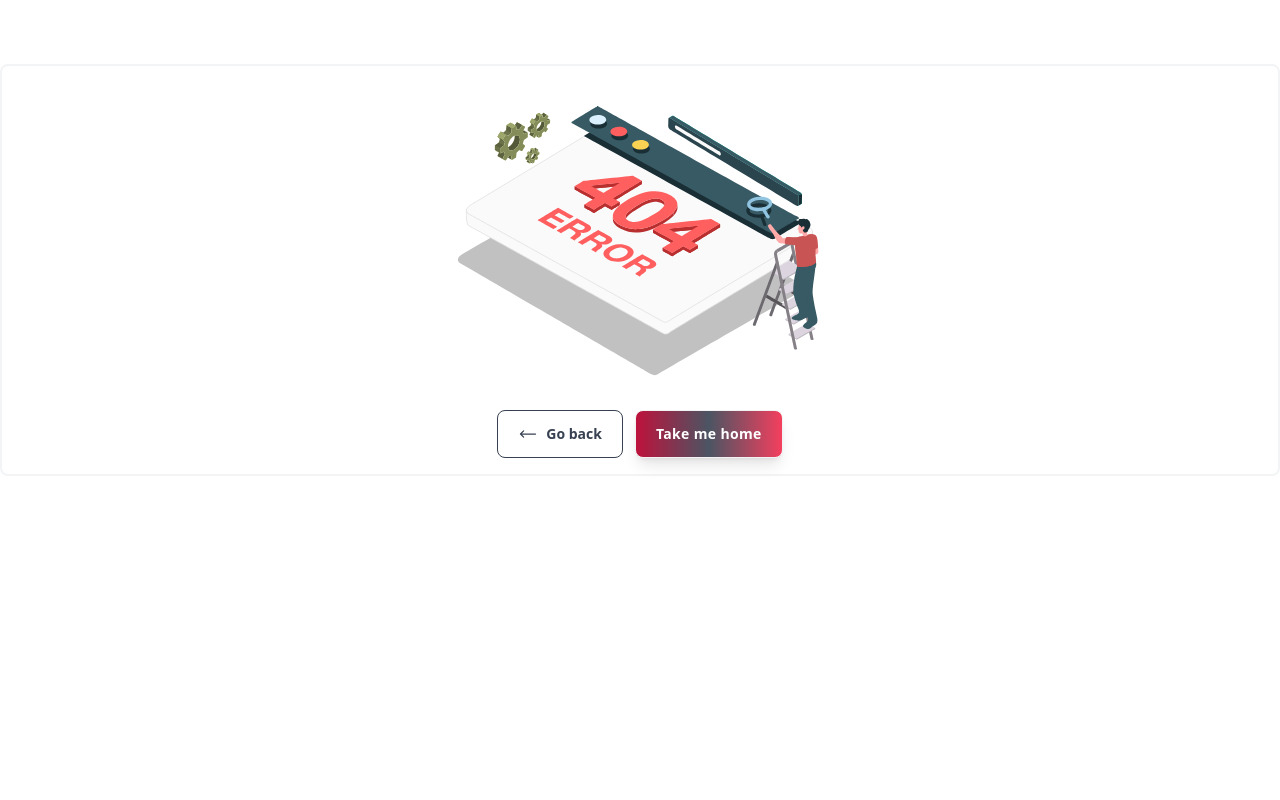
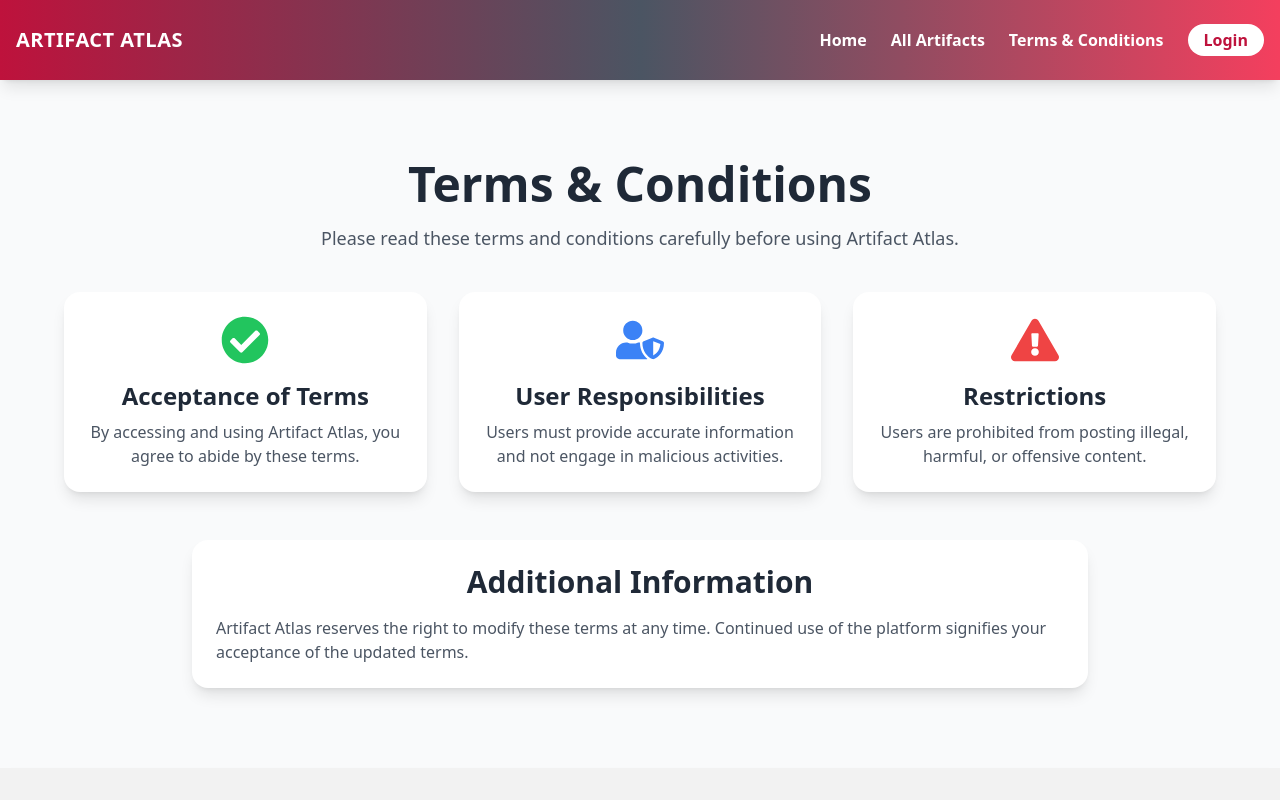
Before and after one commit to abdulmazidakash/c-assignment-11, a React (Vite) app: page /terms-and-conditions in a window 1280 px wide. Shown: the top 800 px of the page. Built offline with nearby package versions, Linux system fonts and the light colour scheme; no server answers.

Commit message:
add terms and conditions page

```diff
--- a/src/components/Navbar.jsx
+++ b/src/components/Navbar.jsx
@@ -43,7 +43,7 @@ const Navbar = () => {
         <div className="hidden md:flex space-x-6 font-semibold items-center">
           <Link to="/" className="hover:text-yellow-300">Home</Link>
           <Link to="/all-artifacts" className="hover:text-yellow-300">All Artifacts</Link>
-          <Link to="/about" className="hover:text-yellow-300">About Us</Link>
+          <Link to="/terms-and-conditions" className="hover:text-yellow-300">Terms & Conditions</Link>
           {user && <Link to="/add-artifact" className="hover:text-yellow-300">Add Artifacts</Link>}
           {!user ? (
             <Link
--- /dev/null
+++ b/src/pages/TermsAndConditions.jsx
@@ -0,0 +1,101 @@
+import { motion } from "framer-motion";
+import { FaCheckCircle, FaExclamationTriangle, FaUserShield } from "react-icons/fa";
+
+const TermsAndConditions = () => {
+  return (
+    <motion.div
+      className="px-6 py-12 md:py-16 lg:py-20 bg-gray-50 dark:bg-gray-900"
+      initial={{ opacity: 0, y: 50 }}
+      animate={{ opacity: 1, y: 0 }}
+      transition={{ duration: 0.8, ease: "easeOut" }}
+    >
+      {/* Page Title */}
+      <motion.h1
+        className="text-4xl md:text-5xl font-bold text-center text-gray-800 dark:text-white"
+        initial={{ opacity: 0, scale: 0.8 }}
+        animate={{ opacity: 1, scale: 1 }}
+        transition={{ duration: 0.6, ease: "easeInOut" }}
+      >
+        Terms & Conditions
+      </motion.h1>
+
+      <motion.p
+        className="text-lg text-center text-gray-600 dark:text-gray-300 mt-4 max-w-3xl mx-auto"
+        initial={{ opacity: 0 }}
+        animate={{ opacity: 1 }}
+        transition={{ delay: 0.3, duration: 0.6 }}
+      >
+        Please read these terms and conditions carefully before using Artifact Atlas.
+      </motion.p>
+
+      {/* Terms and Conditions Sections */}
+      <div className="mt-10 grid grid-cols-1 md:grid-cols-2 lg:grid-cols-3 gap-8 max-w-6xl mx-auto">
+        {/* Acceptance of Terms */}
+        <motion.div
+          className="card bg-white dark:bg-gray-800 shadow-lg rounded-2xl p-6 text-center"
+          whileHover={{ scale: 1.05 }}
+        >
+          <div className="flex justify-center">
+            <FaCheckCircle className="text-green-500 text-5xl" />
+          </div>
+          <h3 className="text-2xl font-semibold text-gray-800 dark:text-white mt-4">
+            Acceptance of Terms
+          </h3>
+          <p className="text-gray-600 dark:text-gray-300 mt-2">
+            By accessing and using Artifact Atlas, you agree to abide by these terms.
+          </p>
+        </motion.div>
+
+        {/* User Responsibilities */}
+        <motion.div
+          className="card bg-white dark:bg-gray-800 shadow-lg rounded-2xl p-6 text-center"
+          whileHover={{ scale: 1.05 }}
+        >
+          <div className="flex justify-center">
+            <FaUserShield className="text-blue-500 text-5xl" />
+          </div>
+          <h3 className="text-2xl font-semibold text-gray-800 dark:text-white mt-4">
+            User Responsibilities
+          </h3>
+          <p className="text-gray-600 dark:text-gray-300 mt-2">
+            Users must provide accurate information and not engage in malicious activities.
+          </p>
+        </motion.div>
+
+        {/* Restrictions */}
+        <motion.div
+          className="card bg-white dark:bg-gray-800 shadow-lg rounded-2xl p-6 text-center"
+          whileHover={{ scale: 1.05 }}
+        >
+          <div className="flex justify-center">
+            <FaExclamationTriangle className="text-red-500 text-5xl" />
+          </div>
+          <h3 className="text-2xl font-semibold text-gray-800 dark:text-white mt-4">
+            Restrictions
+          </h3>
+          <p className="text-gray-600 dark:text-gray-300 mt-2">
+            Users are prohibited from posting illegal, harmful, or offensive content.
+          </p>
+        </motion.div>
+      </div>
+
+      {/* Additional Information */}
+      <motion.div
+        className="max-w-4xl mx-auto mt-12 p-6 bg-white dark:bg-gray-800 shadow-lg rounded-2xl"
+        initial={{ opacity: 0, y: 30 }}
+        animate={{ opacity: 1, y: 0 }}
+        transition={{ delay: 0.5, duration: 0.7 }}
+      >
+        <h2 className="text-3xl font-semibold text-gray-800 dark:text-white text-center">
+          Additional Information
+        </h2>
+        <p className="text-gray-600 dark:text-gray-300 mt-4">
+          Artifact Atlas reserves the right to modify these terms at any time.
+          Continued use of the platform signifies your acceptance of the updated terms.
+        </p>
+      </motion.div>
+    </motion.div>
+  );
+};
+
+export default TermsAndConditions;
--- a/src/routes/Routes.jsx
+++ b/src/routes/Routes.jsx
@@ -11,7 +11,7 @@ import PrivateRoute from "./PrivateRoute";
 import LikedArtifacts from "../pages/LikedArtifacts";
 import UpdateArtifactCard from "../pages/UpdateArtifactCard";
 import ArtifactDetails from "../pages/ArtifactDetails";
-import About from "../pages/About";
+import TermsAndConditions from "../pages/TermsAndConditions";
 
 const router = createBrowserRouter([
 	{
@@ -28,8 +28,8 @@ const router = createBrowserRouter([
 				element: <Login></Login>,
 			},
 			{
-				path: '/about',
-				element: <About/>,
+				path: '/terms-and-conditions',
+				element: <TermsAndConditions/>,
 			},
 			{
 				path: '/register',
```
